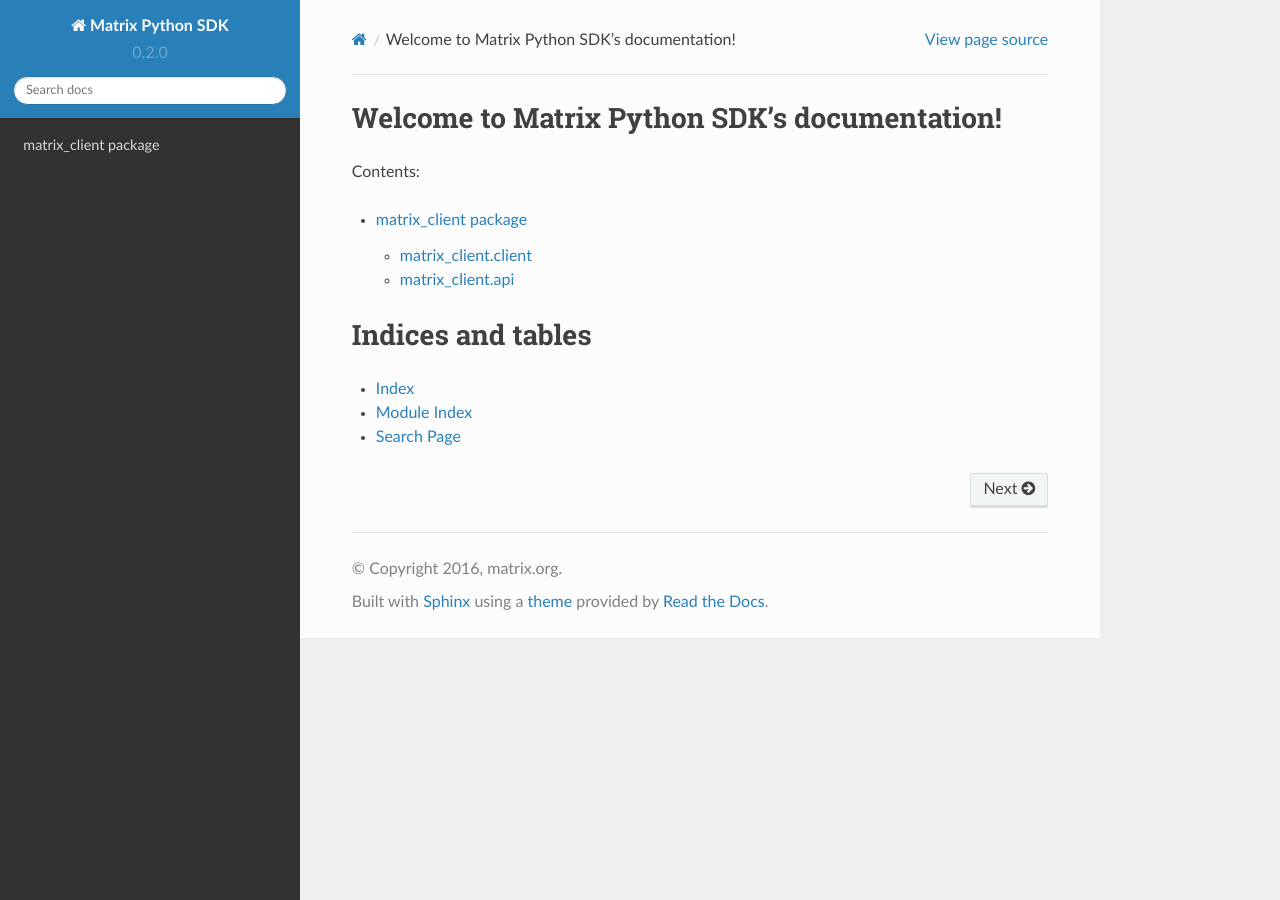
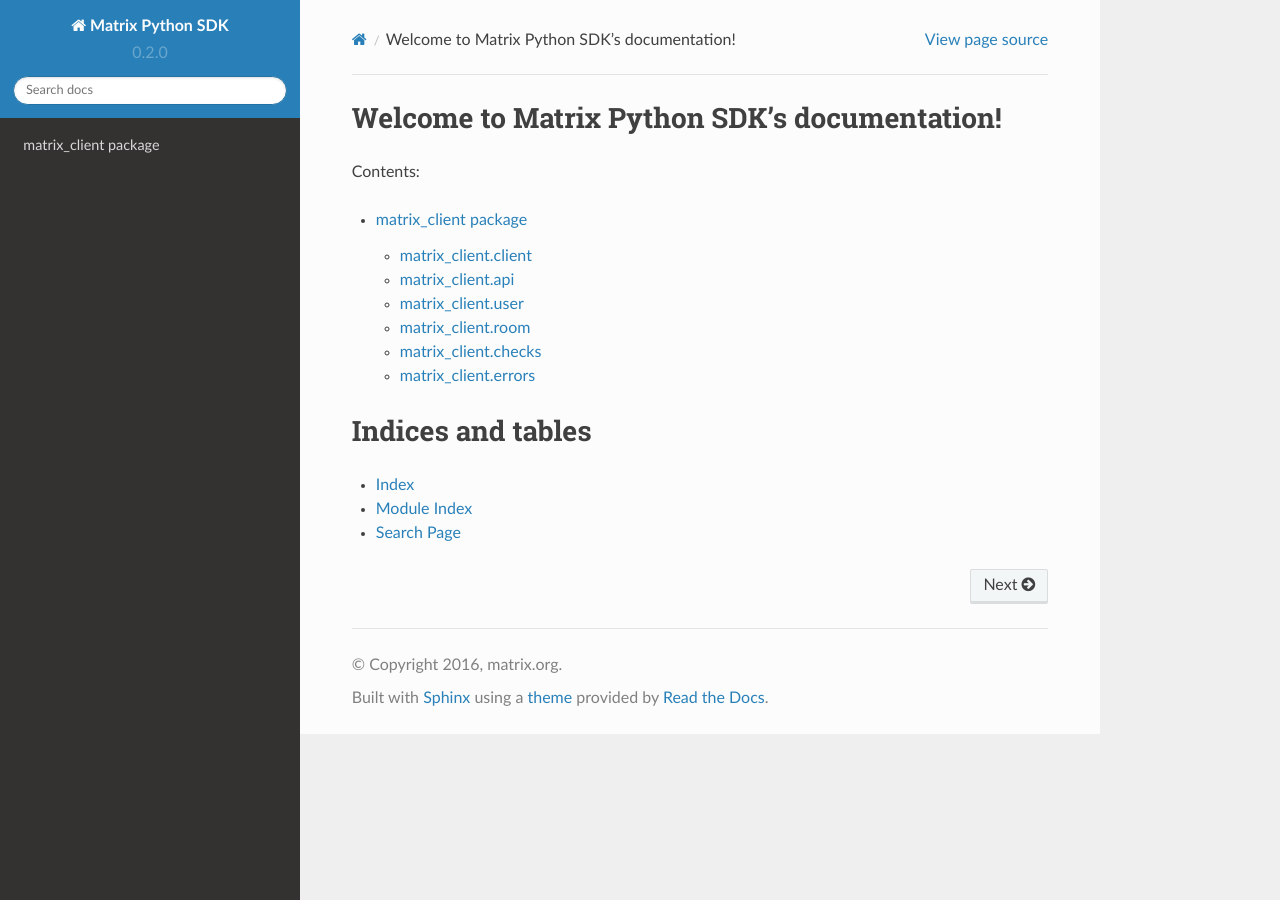
Before and after one commit to matrix-org/matrix-python-sdk, a Sphinx documentation site: the page built from docs/source/index.rst, in a window 1280 px wide. Built offline with Sphinx 7.4.7 and the Read the Docs theme 2.0.0, drawn with Linux system fonts in a browser that asks for light colours.

Commit message:
build documentation for room, user, errors and checks modules

```diff
--- a/docs/source/matrix_client.rst
+++ b/docs/source/matrix_client.rst
@@ -16,3 +16,35 @@ matrix_client.api
     :members:
     :undoc-members:
     :show-inheritance:
+
+matrix_client.user
+------------------------
+
+.. automodule:: matrix_client.user
+    :members:
+    :undoc-members:
+    :show-inheritance:
+
+matrix_client.room
+------------------------
+
+.. automodule:: matrix_client.room
+    :members:
+    :undoc-members:
+    :show-inheritance:
+
+matrix_client.checks
+------------------------
+
+.. automodule:: matrix_client.checks
+    :members:
+    :undoc-members:
+    :show-inheritance:
+
+matrix_client.errors
+------------------------
+
+.. automodule:: matrix_client.errors
+    :members:
+    :undoc-members:
+    :show-inheritance:
```
